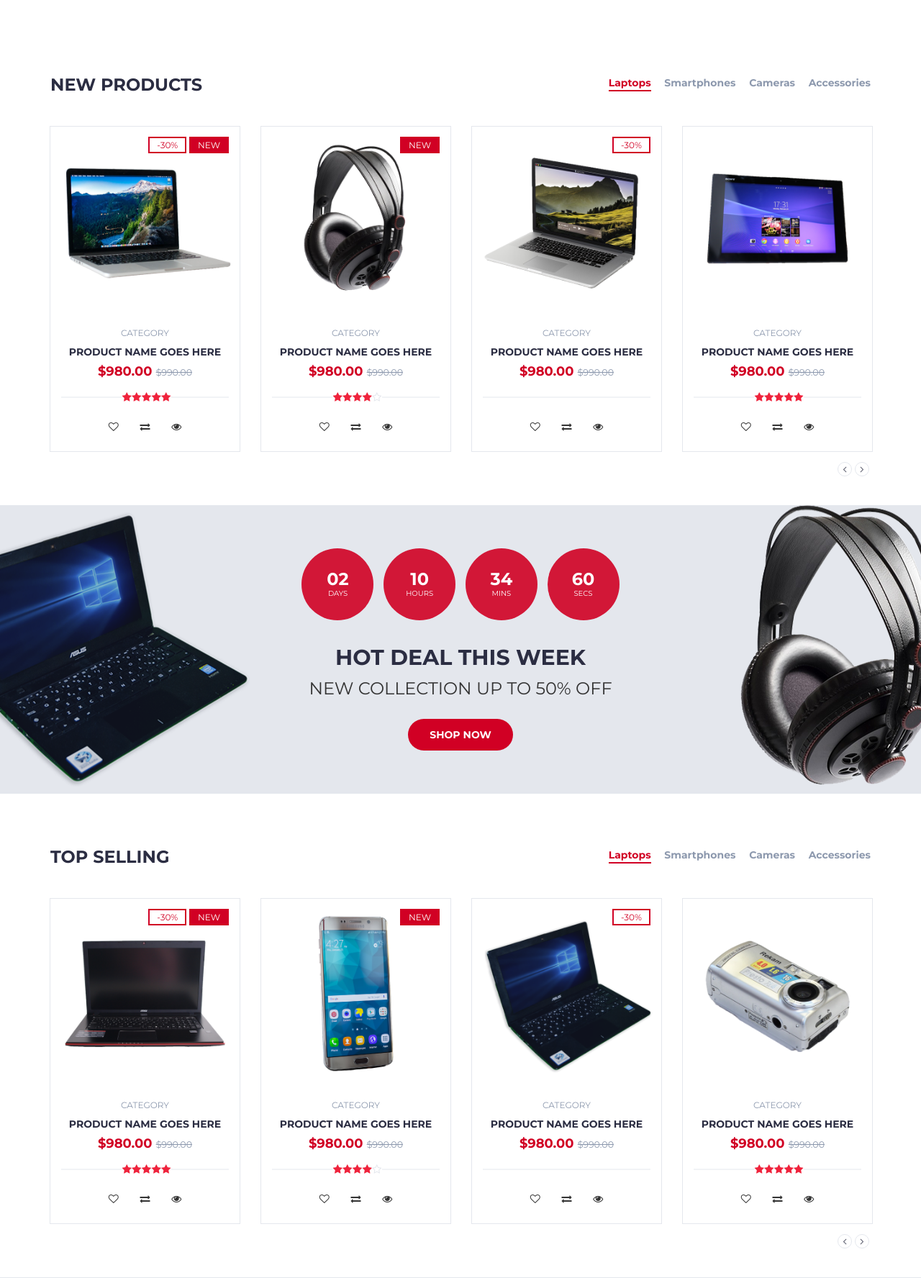
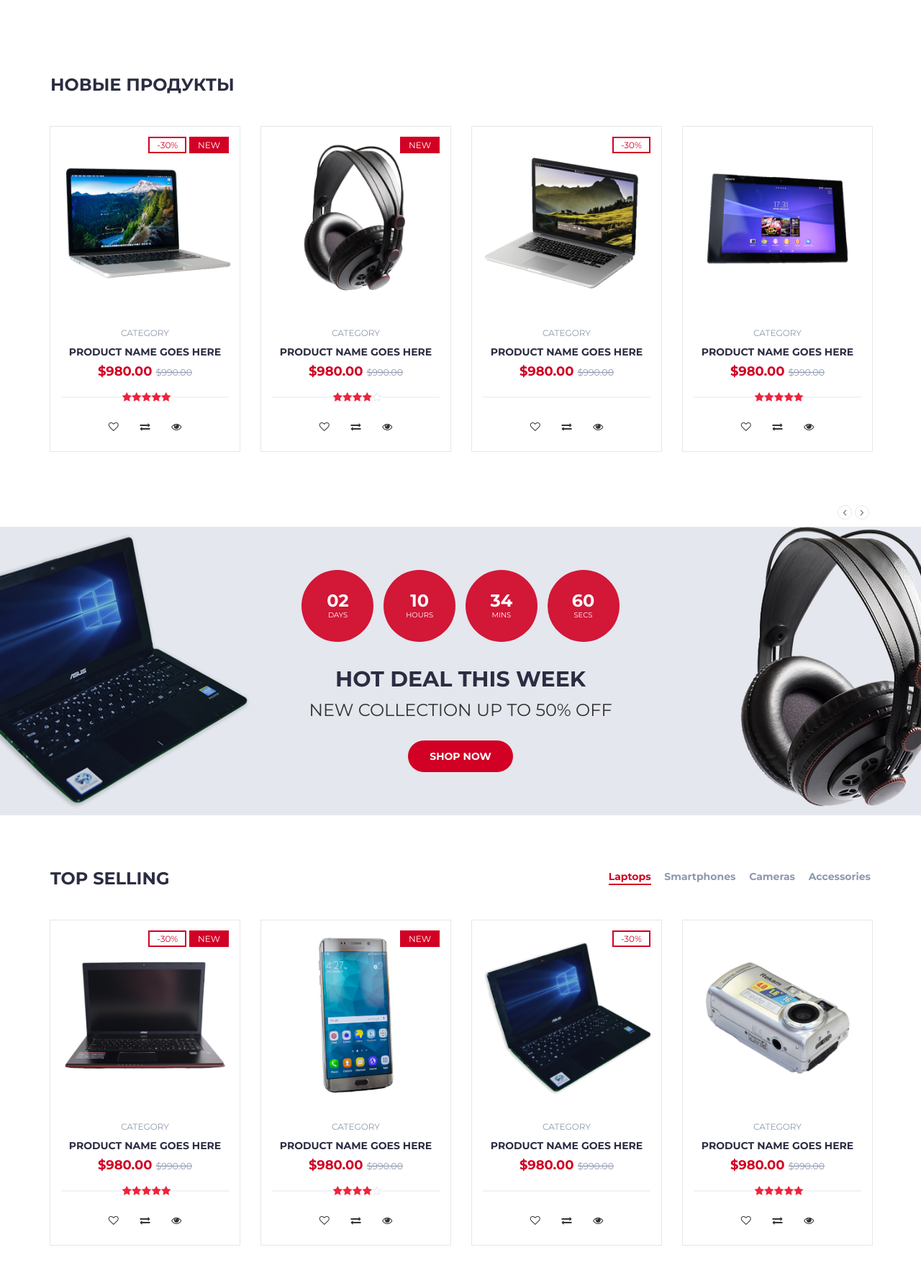
Before and after one commit to Newakk2804/techshop, a Django app: template store/templates/store/index.html in a window 1280 px wide. Shown: the part 140-1916 px from the top of the page at 72% size. Run offline with Django 3.2, Linux system fonts and the light colour scheme; the template is opened without the code that fills it, so the values that code supplies are empty; some libraries are stand-ins or nearby versions.

Commit message:
minor changes to html template in new_products block

```diff
--- a/store/static/css/style.css
+++ b/store/static/css/style.css
@@ -294,6 +294,10 @@ textarea.input {
 .section {
   padding-top: 30px;
   padding-bottom: 30px;
+}
+
+.margin-b {
+  margin-bottom: 60px;
 }
 
 .section-title {
@@ -1186,6 +1190,7 @@ textarea.input {
   position: absolute;
   right: 15px;
   z-index: 10;
+  margin-top: 60px;
 }
 
 .products-slick-nav .slick-prev, .products-slick-nav .slick-next {
--- a/store/templates/store/components/_new_products.html
+++ b/store/templates/store/components/_new_products.html
@@ -1,5 +1,5 @@
 {% load static %}
-<div class="section">
+<div class="section margin-b">
   <!-- container -->
   <div class="container">
     <!-- row -->
@@ -7,15 +7,7 @@
       <!-- section title -->
       <div class="col-md-12">
         <div class="section-title">
-          <h3 class="title">New Products</h3>
-          <div class="section-nav">
-            <ul class="section-tab-nav tab-nav">
-              <li class="active"><a data-toggle="tab" href="#tab1">Laptops</a></li>
-              <li><a data-toggle="tab" href="#tab1">Smartphones</a></li>
-              <li><a data-toggle="tab" href="#tab1">Cameras</a></li>
-              <li><a data-toggle="tab" href="#tab1">Accessories</a></li>
-            </ul>
-          </div>
+          <h3 class="title">Новые продукты</h3>
         </div>
       </div>
       <!-- /section title -->
```
